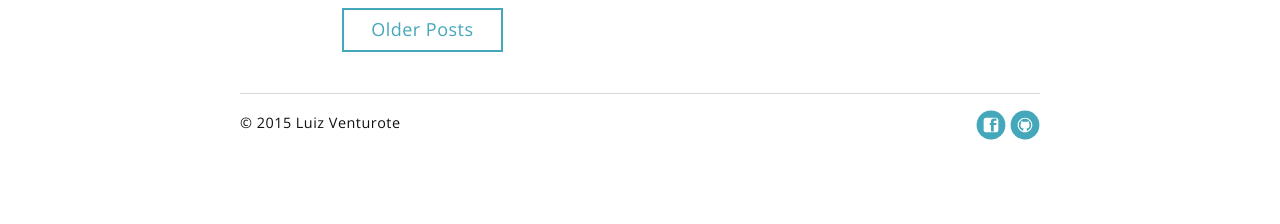
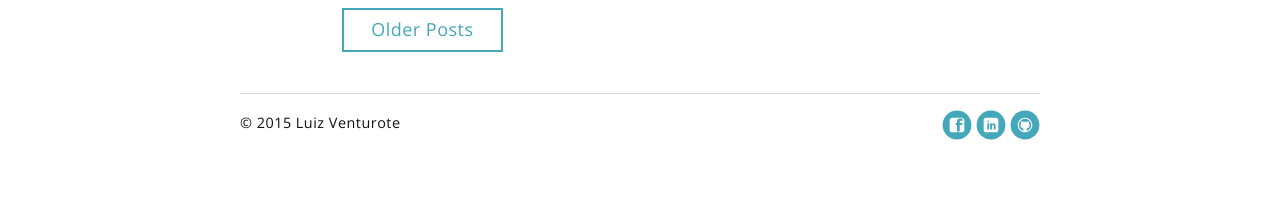
Before and after one commit to luizventurote/luizventurote.github.com, a Jekyll site: the page built from index.html, in a window 1280 px wide. Shown: the part 1745-1969 px from the top of the page. Built offline with Jekyll 4.4.1, drawn with Linux system fonts in a browser that asks for light colours; nearby versions of some CDN libraries; Markdown is read by kramdown in place of the engine named in the settings; the list of posts is cut into pages by our own code.

Commit message:
Linkedin footer link add

```diff
--- a/_config.yml
+++ b/_config.yml
@@ -22,6 +22,7 @@ social:
    github: luizventurote
    twitter:
    facebook: luizventurote
+   linkedin: https://br.linkedin.com/in/luizventurote
    email: luizventurote@hotmail.com
 
 google_analytics: "UA-58263416-1"
--- a/_includes/footer.html
+++ b/_includes/footer.html
@@ -18,6 +18,13 @@
                   </svg>
             </a></li>
             {% endif %}
+            {% if site.social.linkedin %}
+            <li><a href="{{ site.social.linkedin }}">
+                <svg id="linkedin" class="custom-icon" version="1.1" xmlns="http://www.w3.org/2000/svg" xmlns:xlink="http://www.w3.org/1999/xlink" viewBox="0 0 100 100" style="height:30px;width:30px;"><circle class="outer-shape" cx="50" cy="50" r="48" style="opacity: 1;"></circle>
+                <path class="inner-shape" style="opacity:1;" transform="translate(25,25) scale(0.5)" d="M82.539,1H17.461C8.408,1,1,8.408,1,17.461v65.078C1,91.592,8.408,99,17.461,99h65.078C91.592,99,99,91.592,99,82.539 V17.461C99,8.408,91.592,1,82.539,1z M37.75,80.625H25.5V37.75h12.25V80.625z M31.625,31.625c-3.383,0-6.125-2.742-6.125-6.125 s2.742-6.125,6.125-6.125s6.125,2.742,6.125,6.125S35.008,31.625,31.625,31.625z M80.625,80.625h-12.25v-24.5 c0-3.383-2.742-6.125-6.125-6.125s-6.125,2.742-6.125,6.125v24.5h-12.25V37.75h12.25v7.606c2.526-3.47,6.389-7.606,10.719-7.606 c7.612,0,13.782,6.856,13.782,15.312L80.625,80.625L80.625,80.625z"></path>
+                </svg>
+            </a></li>
+            {% endif %}
             {% if site.social.github %}
             <li><a href="https://github.com/{{ site.social.github }}">
                   <svg id="github" class="custom-icon" version="1.1" xmlns="http://www.w3.org/2000/svg" xmlns:xlink="http://www.w3.org/1999/xlink" viewBox="0 0 100 100" style="height: 30px; width: 30px;"><circle class="outer-shape" cx="50" cy="50" r="48" style="opacity: 1;"></circle>
```
